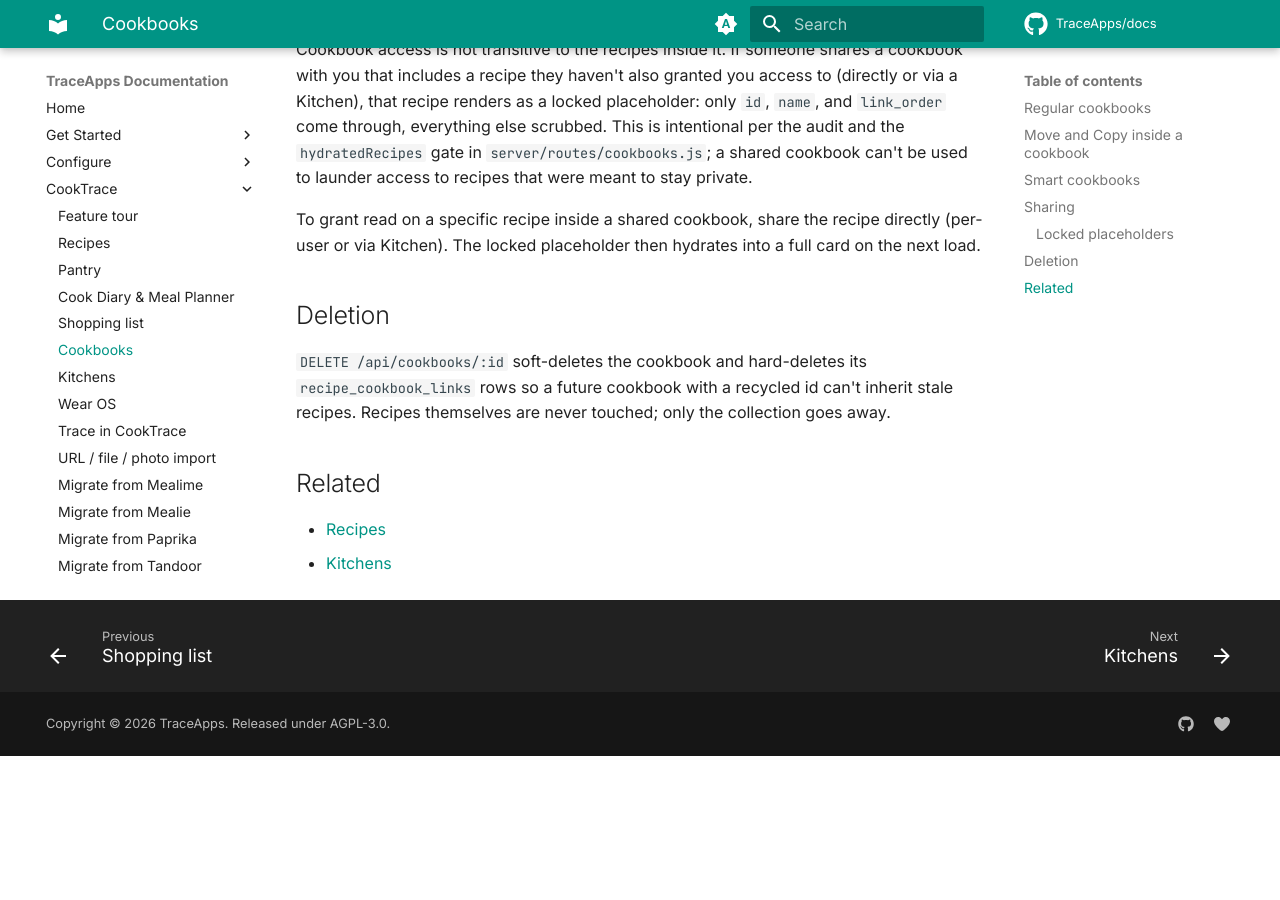
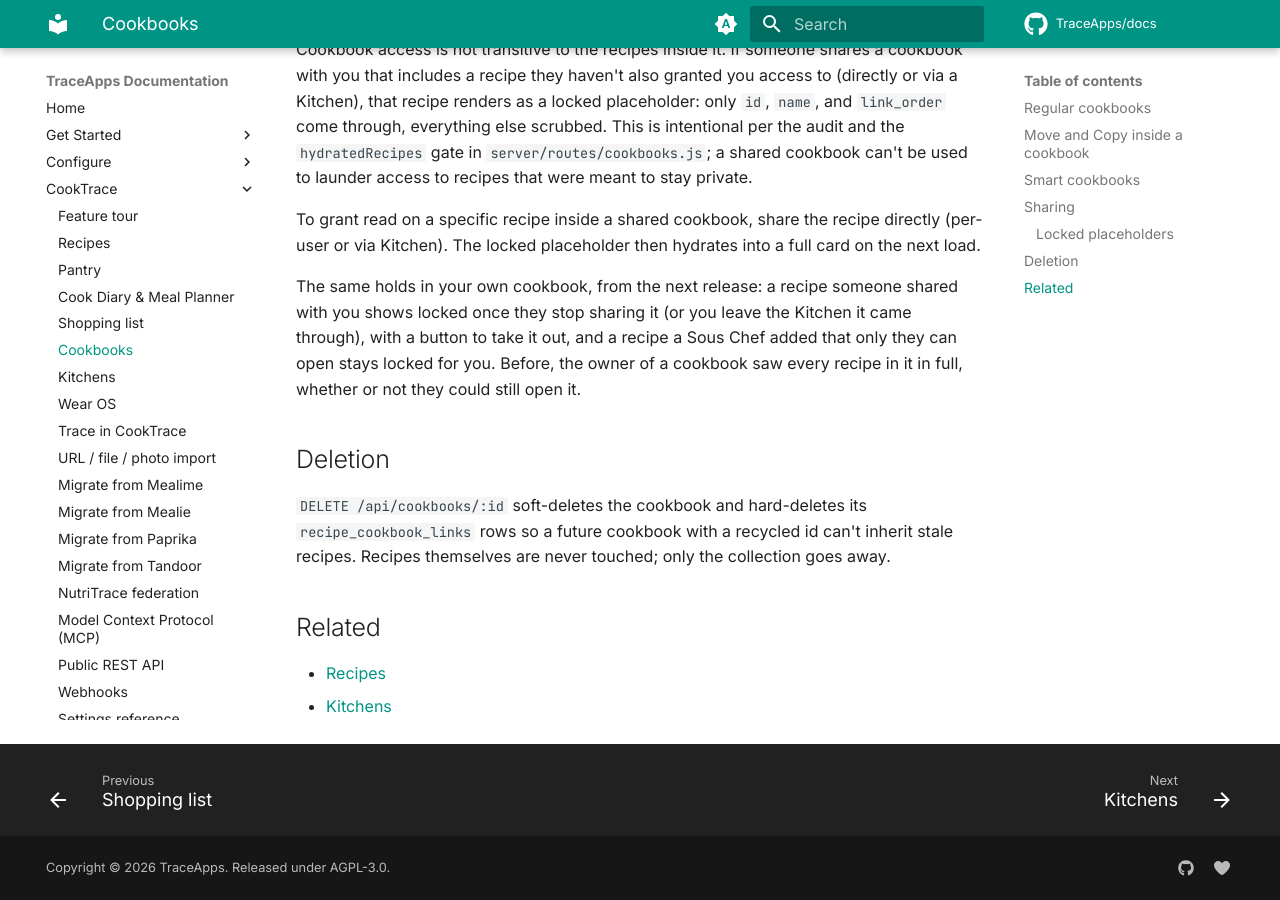
Before and after one commit to TraceApps/docs, an MkDocs documentation site: the page built from docs/cooktrace/cookbooks.md, in a window 1280 px wide and 900 px high, scrolled down 1632 px. Built offline with MkDocs 1.6.1 and Material for MkDocs 9.7.7, drawn with Linux system fonts in a browser that asks for light colours; comment, search, counter and statistics services are not loaded; before the commit the page ends 2388 px from its top, so only the background shows below that.

Commit message:
docs(cooktrace): a recipe you can't open shows locked in your own cookbook too (cooktrace#110)

```diff
--- a/docs/cooktrace/cookbooks.md
+++ b/docs/cooktrace/cookbooks.md
@@ -43,6 +43,8 @@ Cookbook access is not transitive to the recipes inside it. If someone shares a
 
 To grant read on a specific recipe inside a shared cookbook, share the recipe directly (per-user or via Kitchen). The locked placeholder then hydrates into a full card on the next load.
 
+The same holds in your own cookbook, from the next release: a recipe someone shared with you shows locked once they stop sharing it (or you leave the Kitchen it came through), with a button to take it out, and a recipe a Sous Chef added that only they can open stays locked for you. Before, the owner of a cookbook saw every recipe in it in full, whether or not they could still open it.
+
 ## Deletion
 
 `DELETE /api/cookbooks/:id` soft-deletes the cookbook and hard-deletes its `recipe_cookbook_links` rows so a future cookbook with a recycled id can't inherit stale recipes. Recipes themselves are never touched; only the collection goes away.
```
